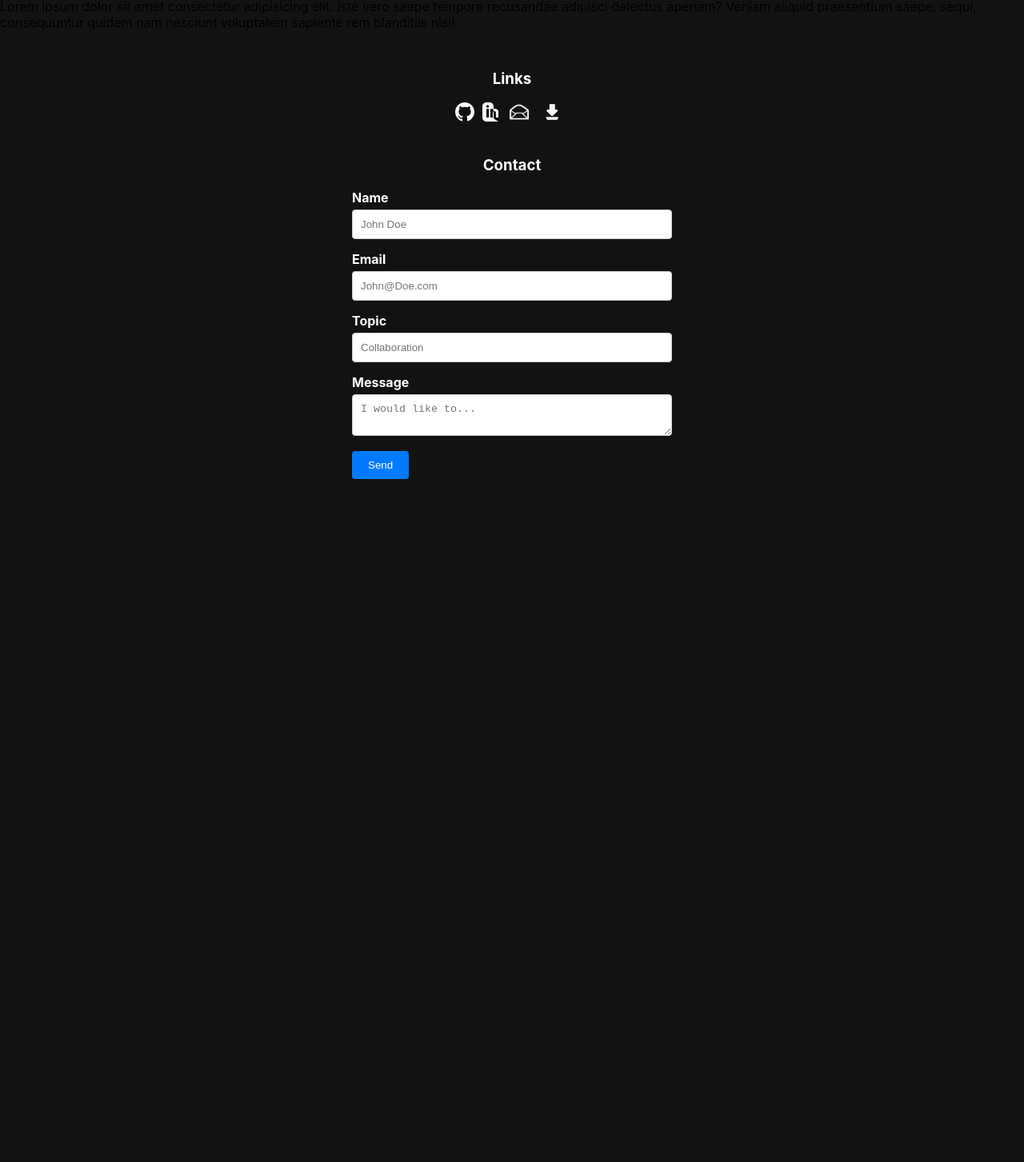
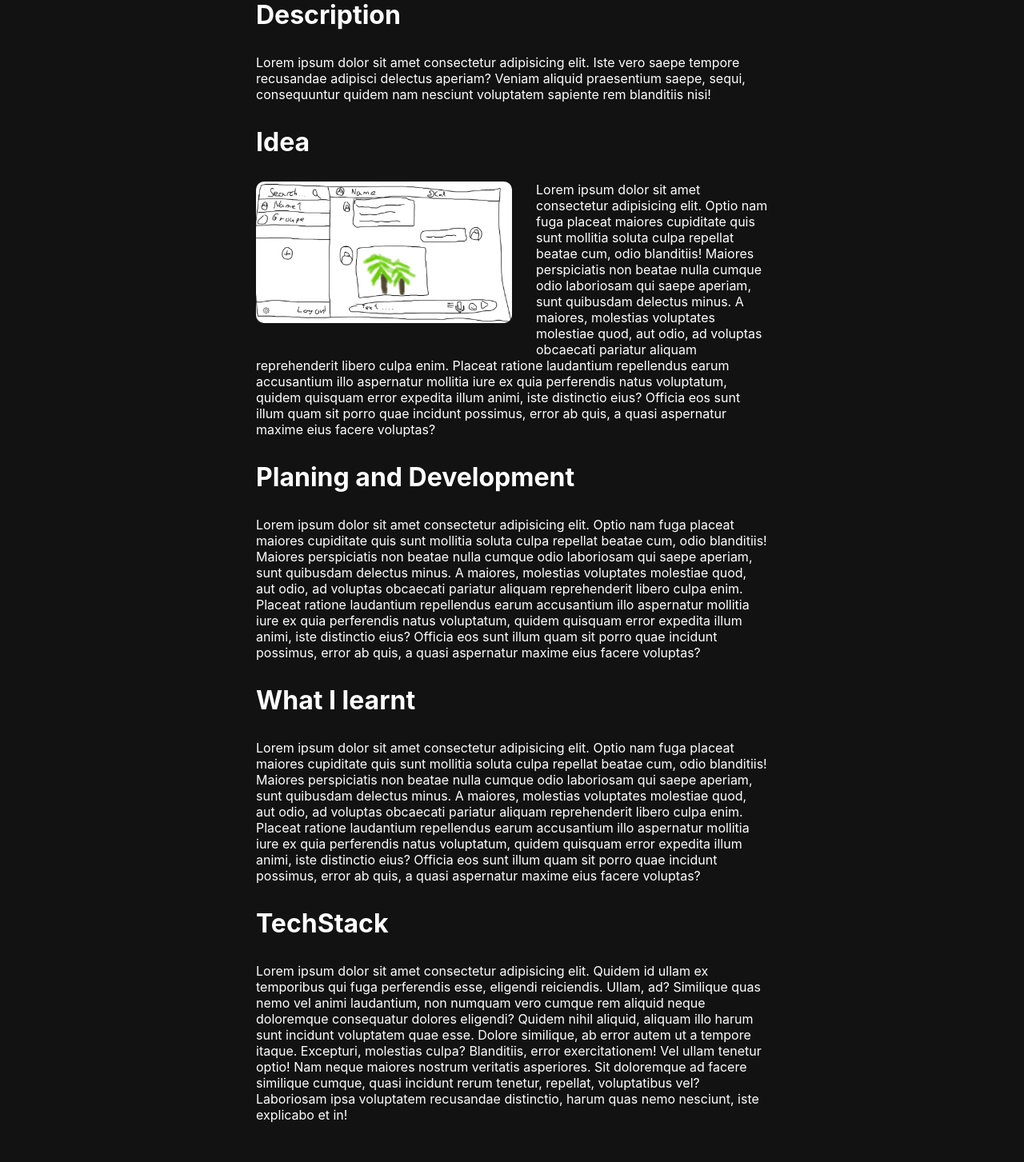
Before and after one commit to DaniDevOfficial/Portfolio-Website, a React (Create React App) app: page /Projects/Wishchat in a window 1280 px wide. Shown: the part 600-2053 px from the top of the page at 80% size. Before the commit the page ends 1229 px from the top, so only its background shows below. Built offline with nearby package versions, Linux system fonts and the light colour scheme.

Commit message:
added basic layouting for Documentations

```diff
--- a/src/Css/Documentation.css
+++ b/src/Css/Documentation.css
@@ -1,27 +1,62 @@
+:root {
+    --SideMargins: 25vw;
+    --LogoWidth: calc(2 * var(--SideMargins));
+    /* Double the width of LogoDocumentation */
+
+}
+
 .CenterContent {
     display: flex;
     flex-direction: column;
     align-items: center;
     outline: red;
     justify-content: center;
+    color: white;
+    margin: 0 var(--SideMargins);
+}
+
+.LogoDocumentation {
+    border-radius: 10px;
+    margin-top: 30px;
+    width: var(--LogoWidth);
+}
+
+.ShortDescription {
+    font-size: small;
+    color: rgb(163, 163, 163);
+}
+
+.Subtitle {
+    font-size: 2rem;
+    color: white;
+    margin: 30px 0;
+    font-weight: bold;
+}
+
+.ImageInText {
+    width: 50%;
+    border-radius: 10px;
+    margin-right: 30px;
+    margin-bottom: 30px;
+    float: left;
+    overflow: hidden;
 }
 
 
 
 
 
-.LogoDocumentation{
-    border-radius: 10px;
-    margin-top: 30px;
+
+
+
+
+
+
+
+
+
+
+
+.Planing {
+    clear: both;
 }
-.ShortDescription{
-    font-size: small;
-    color: rgb(163, 163, 163);
-}
-.Subtitle {
-    font-size: 2rem;
-    color: white;
-    margin: 30px 0;
-    font-weight: bold;
-    align-self: flex-start;
-}
--- a/src/Pages/Documentations/WishChatDocumentation.jsx
+++ b/src/Pages/Documentations/WishChatDocumentation.jsx
@@ -1,5 +1,6 @@
 import React from "react"
 import Wishchat from '../../Images/ActualImages/WishchatWithBackground.png'
+import WishChatSketch from '../../Images/ActualImages/WishChatSketch.png'
 import "../../Css/Documentation.css"
 export function WishChatDocumentation() {
 
@@ -26,6 +27,42 @@ export function WishChatDocumentation() {
                     </div>
                 </div>
             </div>
+            <div className="PlaningAndIdea">
+                <div className="Idea">                <div className="Subtitle">
+                    Idea
+                </div>
+                    <div className="Text">
+                        <img src={WishChatSketch} alt="Image" className="ImageInText" />
+                        Lorem ipsum dolor sit amet consectetur adipisicing elit. Optio nam fuga placeat maiores cupiditate quis sunt mollitia soluta culpa repellat beatae cum, odio blanditiis! Maiores perspiciatis non beatae nulla cumque odio laboriosam qui saepe aperiam, sunt quibusdam delectus minus. A maiores, molestias voluptates molestiae quod, aut odio, ad voluptas obcaecati pariatur aliquam reprehenderit libero culpa enim. Placeat ratione laudantium repellendus earum accusantium illo aspernatur mollitia iure ex quia perferendis natus voluptatum, quidem quisquam error expedita illum animi, iste distinctio eius? Officia eos sunt illum quam sit porro quae incidunt possimus, error ab quis, a quasi aspernatur maxime eius facere voluptas?
+                    </div>
+                </div>
+                <div className="Planing">
+                    <div className="Subtitle">
+                        Planing and Development
+                    </div>
+                    <div className="Text">
+                        Lorem ipsum dolor sit amet consectetur adipisicing elit. Optio nam fuga placeat maiores cupiditate quis sunt mollitia soluta culpa repellat beatae cum, odio blanditiis! Maiores perspiciatis non beatae nulla cumque odio laboriosam qui saepe aperiam, sunt quibusdam delectus minus. A maiores, molestias voluptates molestiae quod, aut odio, ad voluptas obcaecati pariatur aliquam reprehenderit libero culpa enim. Placeat ratione laudantium repellendus earum accusantium illo aspernatur mollitia iure ex quia perferendis natus voluptatum, quidem quisquam error expedita illum animi, iste distinctio eius? Officia eos sunt illum quam sit porro quae incidunt possimus, error ab quis, a quasi aspernatur maxime eius facere voluptas?
+                    </div>
+                </div>
+            </div>
+            <div className="LearntAndTechStack">
+                <div className="Leant">
+                    <div className="Subtitle">
+                        What I learnt
+                    </div>
+                    <div className="Text">
+                        Lorem ipsum dolor sit amet consectetur adipisicing elit. Optio nam fuga placeat maiores cupiditate quis sunt mollitia soluta culpa repellat beatae cum, odio blanditiis! Maiores perspiciatis non beatae nulla cumque odio laboriosam qui saepe aperiam, sunt quibusdam delectus minus. A maiores, molestias voluptates molestiae quod, aut odio, ad voluptas obcaecati pariatur aliquam reprehenderit libero culpa enim. Placeat ratione laudantium repellendus earum accusantium illo aspernatur mollitia iure ex quia perferendis natus voluptatum, quidem quisquam error expedita illum animi, iste distinctio eius? Officia eos sunt illum quam sit porro quae incidunt possimus, error ab quis, a quasi aspernatur maxime eius facere voluptas?
+                    </div>
+                </div>
+                <div className="TechStack">
+                    <div className="Subtitle">
+                        TechStack
+                    </div>
+                    <div className="Text">
+                        Lorem ipsum dolor sit amet consectetur adipisicing elit. Quidem id ullam ex temporibus qui fuga perferendis esse, eligendi reiciendis. Ullam, ad? Similique quas nemo vel animi laudantium, non numquam vero cumque rem aliquid neque doloremque consequatur dolores eligendi? Quidem nihil aliquid, aliquam illo harum sunt incidunt voluptatem quae esse. Dolore similique, ab error autem ut a tempore itaque. Excepturi, molestias culpa? Blanditiis, error exercitationem! Vel ullam tenetur optio! Nam neque maiores nostrum veritatis asperiores. Sit doloremque ad facere similique cumque, quasi incidunt rerum tenetur, repellat, voluptatibus vel? Laboriosam ipsa voluptatem recusandae distinctio, harum quas nemo nesciunt, iste explicabo et in!
+                    </div>
+                </div>
+            </div>
         </div>
 
     );
```
Also changed, not shown: src/Images/ActualImages/WishChatSketch.png (added).
